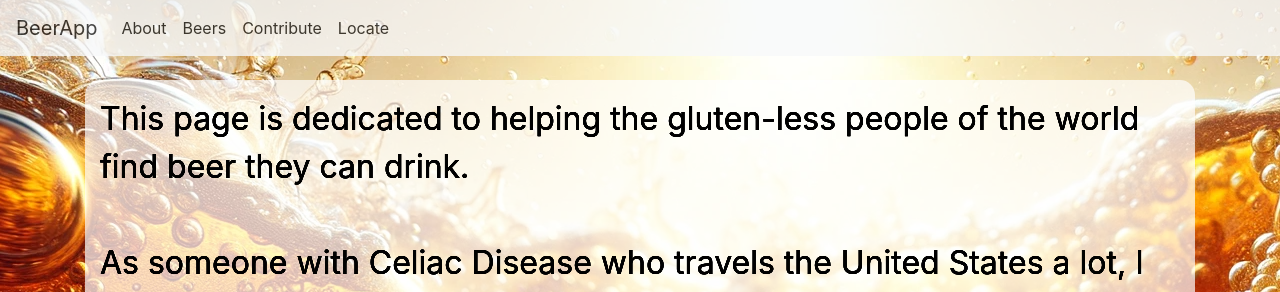
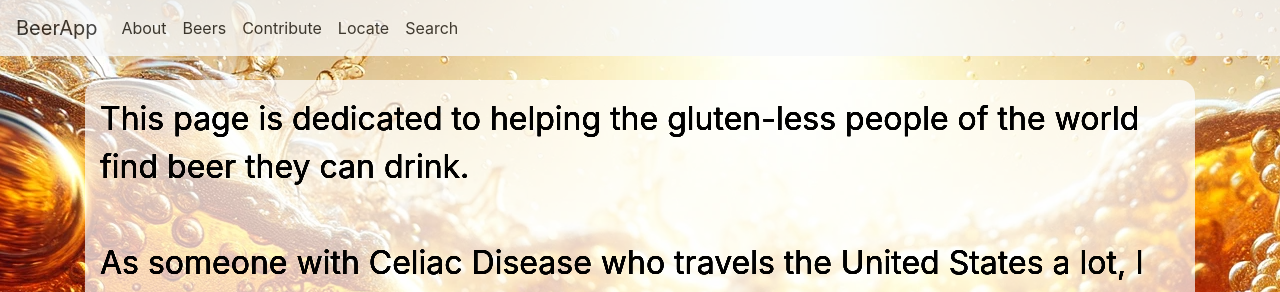
Before and after one commit to alexgarnett/GFreeBeerMe, a Flask app: page /about in a window 1280 px wide. Shown: the top 292 px of the page. Run offline with Flask 3, Linux system fonts and the light colour scheme; some libraries are stand-ins or nearby versions.

Commit message:
Search tab implementing and working using existing 'search' API endpoint

```diff
--- a/src/app/main.py
+++ b/src/app/main.py
@@ -272,11 +272,31 @@ def locate_results():
                                          'encounters': [encounter]}
                             filtered_encounters.append(new_entry)
 
-        # return filtered_encounters
         # Render template with the filtered list of encounters
         return render_template("encounters.html", encounters=filtered_encounters,
                                search_location=search_location,
                                search_radius=search_radius)
+
+
+@app.route('/search')
+def search_page():
+    return render_template('search_page.html')
+
+
+@app.route('/search/results', methods=['POST'])
+def search_results():
+    if request.method == 'POST':
+        name = request.form.get('name')
+        manufacturer = request.form.get('manufacturer')
+
+        # Search database for beer with same name and manufacturer
+        search_url = f'{API_HOST}:{API_PORT}/api/search?name={name}&manufacturer={manufacturer}'
+        result = requests.get(search_url).json()
+        if len(result) == 0:
+            return "Unable to find a beer in our database with that name and manufacturer. Please " \
+                   "first submit a new beer entry, then resubmit your encounter"
+
+        return render_template('search_results.html', beers=result)
 
 
 def str_coordinates_to_float_tuple(coordinates: str) -> tuple:
--- a/src/app/templates/base.html
+++ b/src/app/templates/base.html
@@ -38,6 +38,11 @@
                 <a class="nav-link" href="{{ url_for('locate_page') }}">Locate</a>
             </li>
             </ul>
+            <ul class="navbar-nav">
+            <li class="nav-item active">
+                <a class="nav-link" href="{{ url_for('search_page') }}">Search</a>
+            </li>
+            </ul>
         </div>
     </nav>
     <div class="container">
```
